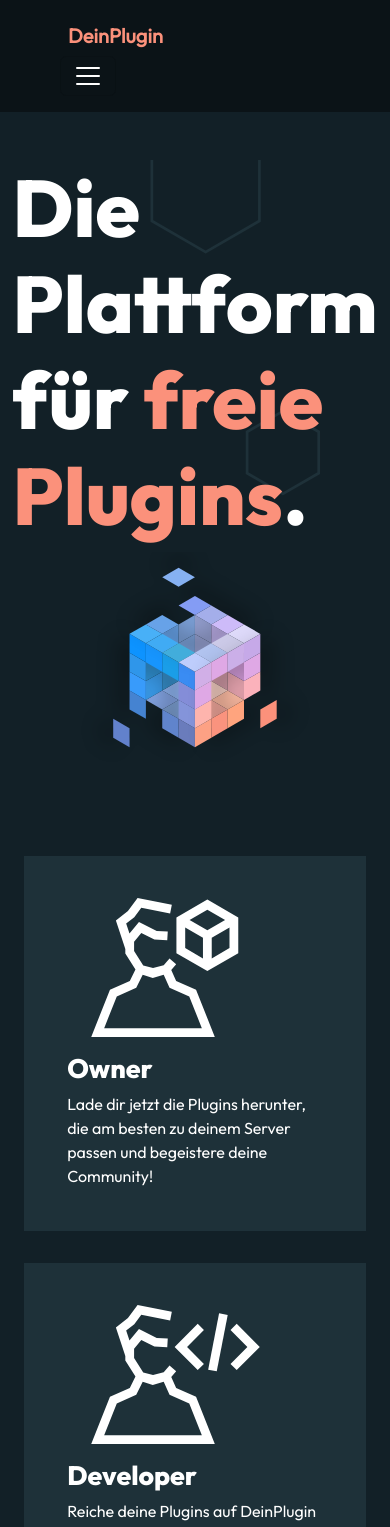
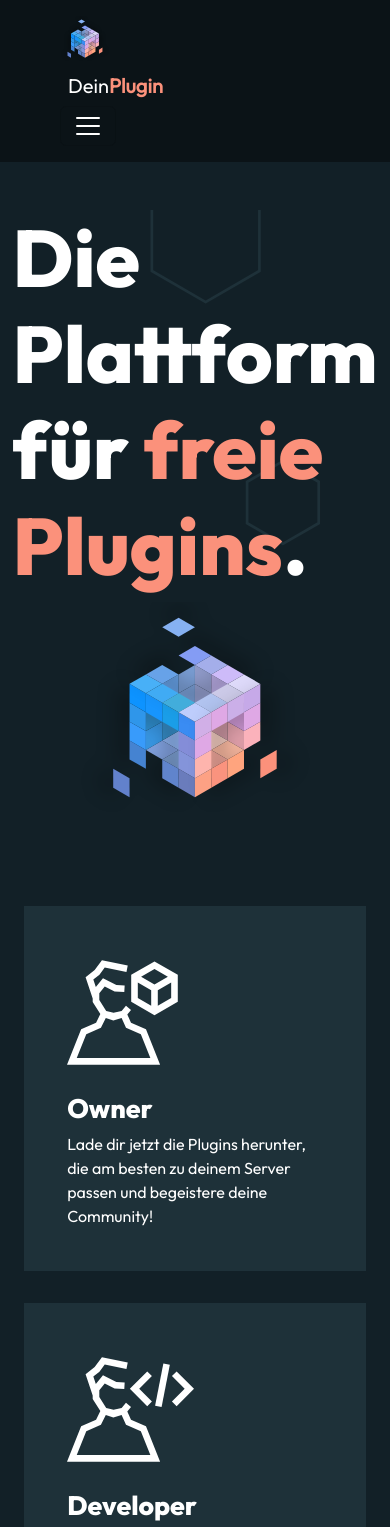
Before and after one commit to DeinPlugin/deinplugin-frontend, a Vue app: page / in a window 390 px wide. Shown: the top 1527 px of the page. Built offline with nearby package versions, Linux system fonts and the light colour scheme.

Commit message:
Adjust various design elements

```diff
--- a/src/NavBar.vue
+++ b/src/NavBar.vue
@@ -1,7 +1,8 @@
 <template>
   <div id="navbar">
     <b-navbar toggleable="lg" type="dark" class="px-5">
-      <b-navbar-brand href="/" id="main-item" class="mx-2">DeinPlugin</b-navbar-brand>
+      <a href="/"><img src="/img/icon_shadow.svg"></a>
+      <b-navbar-brand href="/" id="main-item" class="mx-2"><span class="text-white">Dein</span>Plugin</b-navbar-brand>
 
       <b-navbar-toggle target="nav-collapse"></b-navbar-toggle>
 
@@ -34,4 +35,8 @@
 .nav-item {
   list-style-type: none;
 }
+
+img {
+  height: 50px;
+}
 </style>
--- a/src/components/HoverCard.vue
+++ b/src/components/HoverCard.vue
@@ -2,7 +2,7 @@
   <b-col xl="3" sm="8" class="hover-card mx-4 my-3" @click="onClick">
     <b-row>
       <b-col md="4">
-        <img :src="imgUrl">
+        <img :src="imgUrl" class="my-3">
       </b-col>
       <b-col>
         <h1>{{ title }}</h1>
@@ -45,7 +45,13 @@ defineProps({
 }
 
 .hover-card img {
-  width: 85%;
-  max-height: 20vh;
+  max-width: 100%;
 }
+
+@media only screen and (max-width: 600px) {
+  .hover-card img {
+    max-height: 15vh;
+  }
+}
+
 </style>
--- a/src/components/ItemCard.vue
+++ b/src/components/ItemCard.vue
@@ -3,7 +3,7 @@
   <router-link :to="`/storage/${item.uuid}`">
     <div class="overflow-hidden h-100 itemcard">
       <b-row>
-        <b-col md="2" class="my-auto">
+        <b-col md="2" class="my-3">
           <img v-if="item.icon" :src="item.icon" alt="Image" class="rounded-0">
           <img v-else
                :src="item.type === 'plugin' ? '/img/plugin_default.png' : '/img/lib_default.png'"
@@ -57,10 +57,9 @@ h1 {
 }
 
 img {
-  width: 100%;
+  max-width: 100%;
+  max-height: 15vh;
 }
-
-
 
 .card-text p {
   font-size: 11pt;
--- a/src/components/ItemSummary.vue
+++ b/src/components/ItemSummary.vue
@@ -13,31 +13,10 @@
     <p><b>Repository:</b> <a :href="item.github_url" target="_blank">GitHub</a></p>
     <p class="download">
 
-      <b-button  v-b-modal.download-modal>Download</b-button>
-<!--      <DownloadModal title="Download" :item="item" />-->
+      <b-button  v-b-modal.download-modal class="text-white">Download</b-button>
+      <DownloadModal title="Download" :item="item" />
     </p>
   </div>
-
-  <b-modal id="download-modal" hide-footer close-on-backdrop>
-    <h1>Download</h1>
-    <p class="my-4">
-      Alle auf der Plattform angebotenen Plugins sind vollkommen kostenlos.
-      Für die Entwicklung und Bereitstellung der Plattform entsteht dennoch ein zeitlicher und finanzieller Aufwand.<br/>
-      Aus diesem Grund freuen wir uns sehr über jede freiwillige Spende, die uns hilft die Plattform noch besser zum machen.<br/>
-    </p>
-
-    <div class="my-5">
-      <a href="https://www.buymeacoffee.com/deinplugin" target="_blank" class="my-3">
-        <img src="https://img.buymeacoffee.com/button-api/?text=Unterstütze uns!&emoji=&slug=deinplugin&button_colour=e27b69&font_colour=FFFFFF&font_family=Lato&outline_colour=000000&coffee_colour=FFDD00" />
-      </a>
-      <p class="my-2">Danke für deine Unterstützung.</p>
-    </div>
-
-    <div>
-      <b-button v-if="item.download[0]" v-for="download in item.download" :href="download.download_url" target="_blank">Download - {{download.name}}</b-button>
-      <b-button v-else :href="`${item.github_url}/releases`" target="_blank">Download - GitHub</b-button>
-    </div>
-  </b-modal>
 </template>
 
 <script setup>
--- a/src/pages/HomePage.vue
+++ b/src/pages/HomePage.vue
@@ -41,7 +41,7 @@
     </div>
 
     <div id="disclaimer" class="mx-5">
-      <h1 class="mt-5">Dies ist der erste Prototyp der neuen DeinPlugin-Plattform.</h1>
+      <h1 class="mt-5">Dies ist der erste Prototyp der neuen <span class="text-white">Dein</span>Plugin-Plattform.</h1>
       <p>Es kann verstärkt zu Fehlern kommen. Bitte zögere uns nicht, diese auf Discord zu melden. Auch über sonstiges Feedback sind wir sehr dankbar.</p>
       <p>Schau auch auf unserer Roadmap vorbei, um die nächsten geplanten Updates einzusehen</p>
     </div>
--- a/src/pages/ItemPage.vue
+++ b/src/pages/ItemPage.vue
@@ -70,7 +70,7 @@
       </b-col>
 
       <b-col xl="2" md="0">
-        <ItemSummary :item="item" class="d-none d-xl-block side-summary" @download="openModal"/>
+        <ItemSummary :item="item" class="d-none d-xl-block side-summary" />
       </b-col>
     </b-row>
   </div>
```
